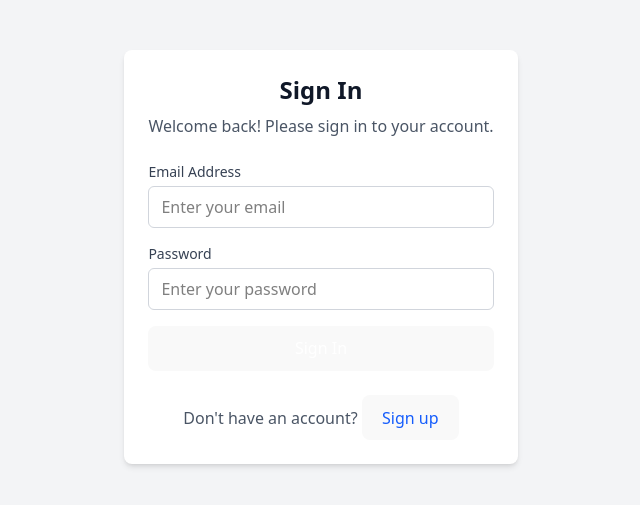
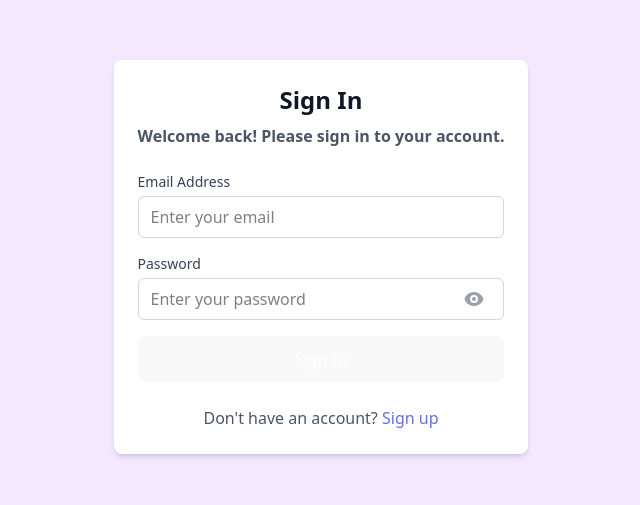
Before and after one commit to fayshalrana/AI-Summary-Manager, a React (Vite) app in the folder frontend/: page / in a window 1280 px wide. Shown: the part 143-648 px from the top of the page, without its empty margins (319-959 px from the left). Built offline with nearby package versions, Linux system fonts and the light colour scheme; no server answers.

Commit message:
fixed login sign up ui and added welcome note for register success

```diff
--- a/frontend/src/components/AuthForm.tsx
+++ b/frontend/src/components/AuthForm.tsx
@@ -1,6 +1,7 @@
 import { useState } from 'react';
 import { useAppDispatch, useAppSelector } from '../store/hooks';
 import { loginUser, registerUser, clearError } from '../store/slices/userSlice';
+import { HiEye, HiEyeOff } from 'react-icons/hi';
 
 const AuthForm = () => {
   const dispatch = useAppDispatch();
@@ -13,6 +14,8 @@ const AuthForm = () => {
     password: '',
     confirmPassword: ''
   });
+  const [showPassword, setShowPassword] = useState(false);
+  const [showConfirmPassword, setShowConfirmPassword] = useState(false);
 
   const handleInputChange = (e: React.ChangeEvent<HTMLInputElement>) => {
     const { name, value } = e.target;
@@ -60,13 +63,13 @@ const AuthForm = () => {
   };
 
   return (
-    <div className="w-screen h-screen flex items-center justify-center bg-gray-100">
-     <div className="bg-white rounded-lg shadow-md p-6">
+    <div className="w-screen h-screen flex items-center justify-center bg-purple-100">
+     <div className="rounded-lg shadow-md p-6 bg-white shadow-lg">
       <div className="text-center mb-6">
         <h2 className="text-2xl font-bold text-gray-900">
           {isLogin ? 'Sign In' : 'Create Account'}
         </h2>
-        <p className="text-gray-600 mt-2">
+        <p className="text-gray-600 mt-2 font-semibold">
           {isLogin ? 'Welcome back! Please sign in to your account.' : 'Join SmartBrief to start summarizing text with AI.'}
         </p>
       </div>
@@ -116,16 +119,29 @@ const AuthForm = () => {
           <label htmlFor="password" className="block text-sm font-medium text-gray-700 mb-1">
             Password
           </label>
+          <div className="relative">
             <input
-            type="password"
+              type={showPassword ? "text" : "password"}
               id="password"
               name="password"
               value={formData.password}
               onChange={handleInputChange}
               required
-            className="w-full px-3 py-2 border border-gray-300 rounded-md focus:outline-none focus:ring-2 focus:ring-blue-500 focus:border-transparent text-black text-black"
+              className="w-full px-3 py-2 pr-10 border border-gray-300 rounded-md focus:outline-none focus:ring-2 focus:ring-blue-500 focus:border-transparent text-black"
               placeholder="Enter your password"
             />
+            <button
+              type="button"
+              onClick={() => setShowPassword(!showPassword)}
+              className="absolute inset-y-0 right-0 pr-3 flex items-center !bg-transparent !border-transparent !outline-none"
+            >
+              {showPassword ? (
+                <HiEyeOff className="h-5 w-5 text-gray-400 hover:text-gray-600" />
+              ) : (
+                <HiEye className="h-5 w-5 text-gray-400 hover:text-gray-600" />
+              )}
+            </button>
+          </div>
         </div>
 
         {!isLogin && (
@@ -133,16 +149,29 @@ const AuthForm = () => {
             <label htmlFor="confirmPassword" className="block text-sm font-medium text-gray-700 mb-1">
               Confirm Password
             </label>
+            <div className="relative">
               <input
-              type="password"
+                type={showConfirmPassword ? "text" : "password"}
                 id="confirmPassword"
                 name="confirmPassword"
                 value={formData.confirmPassword}
                 onChange={handleInputChange}
                 required={!isLogin}
-              className="w-full px-3 py-2 border border-gray-300 rounded-md focus:outline-none focus:ring-2 focus:ring-blue-500 focus:border-transparent text-black"
+                className="w-full px-3 py-2 pr-10 border border-gray-300 rounded-md focus:outline-none focus:ring-2 focus:ring-blue-500 focus:border-transparent text-black"
                 placeholder="Confirm your password"
               />
+              <button
+                type="button"
+                onClick={() => setShowConfirmPassword(!showConfirmPassword)}
+                className="absolute inset-y-0 right-0 pr-3 flex items-center !bg-transparent !border-transparent !outline-none"
+              >
+                {showConfirmPassword ? (
+                  <HiEyeOff className="h-5 w-5 text-gray-400 hover:text-gray-600" />
+                ) : (
+                  <HiEye className="h-5 w-5 text-gray-400 hover:text-gray-600" />
+                )}
+              </button>
+            </div>
             {formData.password && formData.confirmPassword && formData.password !== formData.confirmPassword && (
               <p className="text-red-600 text-sm mt-1">Passwords do not match</p>
             )}
@@ -161,13 +190,12 @@ const AuthForm = () => {
       <div className="mt-6 text-center">
         <p className="text-gray-600">
           {isLogin ? "Don't have an account? " : "Already have an account? "}
-          <button
-            type="button"
+          <a
             onClick={toggleMode}
-            className="text-blue-600 hover:text-blue-700 font-medium"
+            className="text-blue-600 hover:text-blue-700 font-medium cursor-pointer"
           >
             {isLogin ? 'Sign up' : 'Sign in'}
-          </button>
+          </a>
         </p>
       </div>
 
--- a/frontend/src/components/DashboardLayout.tsx
+++ b/frontend/src/components/DashboardLayout.tsx
@@ -1,6 +1,6 @@
-import React, { useEffect, useState } from 'react';
+import React, { useEffect, useState, useRef } from 'react';
 import { useAppSelector, useAppDispatch } from '../store/hooks';
-import { getAllUsers, updateUserCredits, updateUserRole } from '../store/slices/userSlice';
+import { getAllUsers, updateUserCredits, updateUserRole, clearJustRegistered } from '../store/slices/userSlice';
 import { fetchSummaries } from '../store/slices/summarySlice';
 import type { User } from '../store/slices/userSlice';
 import type { Summary } from '../store/slices/summarySlice';
@@ -15,7 +15,7 @@ import Sidebar from './Sidebar';
 import { HiX } from 'react-icons/hi';
 
 const DashboardLayout: React.FC = () => {
-  const { user, users } = useAppSelector(state => state.user);
+  const { user, users, justRegistered } = useAppSelector(state => state.user);
   const { summaries, loading: summariesLoading } = useAppSelector(state => state.summary);
   const dispatch = useAppDispatch();
   const [activeSection, setActiveSection] = useState('dashboard');
@@ -25,6 +25,34 @@ const DashboardLayout: React.FC = () => {
   const [selectedSummary, setSelectedSummary] = useState<Summary | null>(null);
   const [creditValue, setCreditValue] = useState(0);
   const [roleValue, setRoleValue] = useState<'user' | 'editor' | 'reviewer'>('user');
+  const hasShownWelcome = useRef(false);
+
+  // Show welcome notification when user has just registered
+  useEffect(() => {
+    if (justRegistered && user && !hasShownWelcome.current) {
+      hasShownWelcome.current = true;
+      toast.success(
+        `Welcome to SmartBrief, ${user.name}! 🎉\nYour account has been created successfully and you have ${user.credits} credits to start summarizing.`,
+        {
+          duration: 6000,
+          style: {
+            background: '#10B981',
+            color: '#fff',
+            fontSize: '14px',
+            lineHeight: '1.5',
+          },
+        }
+      );
+      dispatch(clearJustRegistered());
+    }
+  }, [justRegistered, user]);
+
+  // Reset the welcome flag when user changes (logout/login)
+  useEffect(() => {
+    if (!user) {
+      hasShownWelcome.current = false;
+    }
+  }, [user]);
 
   useEffect(() => {
     if (user?.role === 'admin') {
--- a/frontend/src/store/slices/userSlice.ts
+++ b/frontend/src/store/slices/userSlice.ts
@@ -20,6 +20,7 @@ export interface AuthState {
   isAuthenticated: boolean;
   loading: boolean;
   error: string | null;
+  justRegistered: boolean;
 }
 
 // Async thunks
@@ -149,6 +150,7 @@ const initialState: AuthState & { users?: User[] } = {
   isAuthenticated: false,
   loading: false,
   error: null,
+  justRegistered: false,
   users: [],
 };
 
@@ -177,6 +179,9 @@ const userSlice = createSlice({
         state.user.credits = action.payload;
       }
     },
+    clearJustRegistered: (state) => {
+      state.justRegistered = false;
+    },
   },
   extraReducers: (builder) => {
     // Register
@@ -190,6 +195,7 @@ const userSlice = createSlice({
         state.user = action.payload.user;
         state.token = action.payload.token;
         state.isAuthenticated = true;
+        state.justRegistered = true;
         localStorage.setItem('token', action.payload.token);
       })
       .addCase(registerUser.rejected, (state, action) => {
@@ -280,5 +286,5 @@ const userSlice = createSlice({
   },
 });
 
-export const { logout, clearError, setToken, updateCredits } = userSlice.actions;
+export const { logout, clearError, setToken, updateCredits, clearJustRegistered } = userSlice.actions;
 export default userSlice.reducer;
```
Lines whose indentation alone changed are shown as unchanged.
